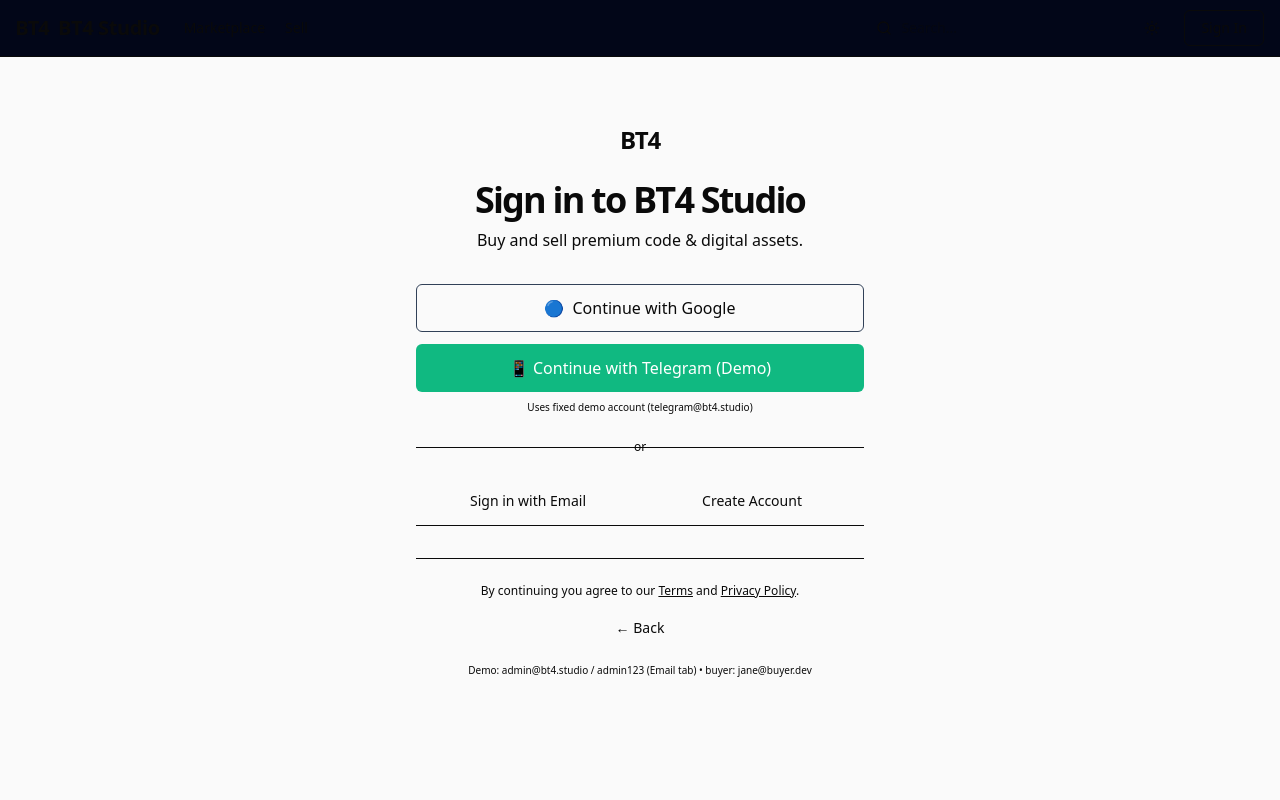
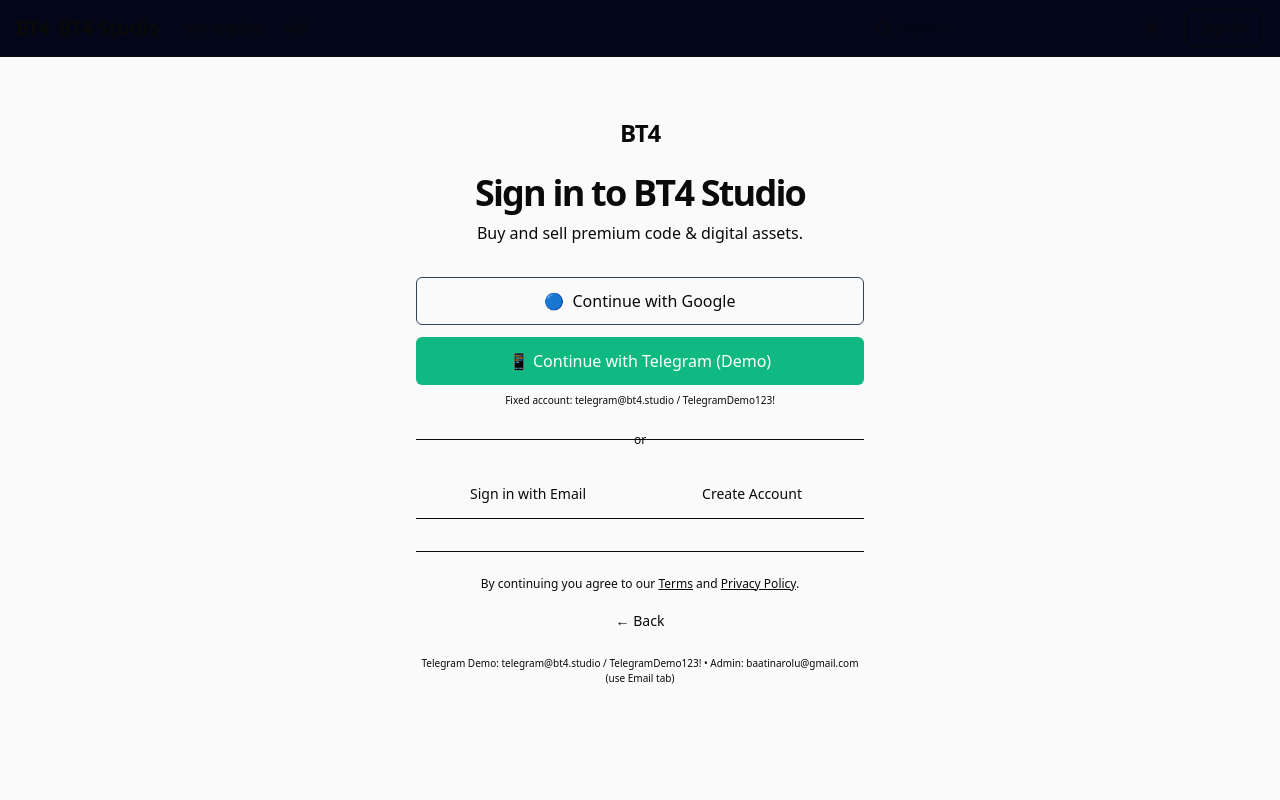
Before and after one commit to Baatinarolu/Bt4-studio, a Next.js app: page /auth/signin in a window 1280 px wide. Shown: the top 800 px of the page. Built offline with nearby package versions, Linux system fonts and the light colour scheme.

Commit message:
docs: make Telegram demo explanation crystal clear + ensure admin promotion for baatinarolu@gmail.com + fix first-time invalid credentials
Co-authored-by: arena-agent <297053741+arena-agent@users.noreply.github.com>

```diff
--- a/app/auth/signin/page.tsx
+++ b/app/auth/signin/page.tsx
@@ -137,7 +137,7 @@
       console.error("Supabase login error:", error);
       toast.error(error.message || "Login failed. Check your email/password or create an account first.");
     } else {
-      // Ensure profile exists + FORCE ADMIN for baatinarolu@gmail.com
+      // Ensure profile + FORCE baatinarolu@gmail.com to be ADMIN
       if (data.user) {
         const isAdmin = data.user.email === "baatinarolu@gmail.com";
         try {
@@ -241,7 +241,7 @@
             📱 Continue with Telegram (Demo)
           </Button>
           <p className="text-[10px] text-center text-muted-foreground -mt-1">
-            Uses fixed demo account (telegram@bt4.studio)
+            Fixed account: telegram@bt4.studio / TelegramDemo123!
           </p>
         </div>
 
@@ -351,7 +351,7 @@
         </div>
 
         <div className="mt-6 text-center text-[10px] text-muted-foreground font-mono">
-          Demo: admin@bt4.studio / admin123 (Email tab) • buyer: jane@buyer.dev
+          Telegram Demo: telegram@bt4.studio / TelegramDemo123! • Admin: baatinarolu@gmail.com (use Email tab)
         </div>
       </div>
     </div>
```
